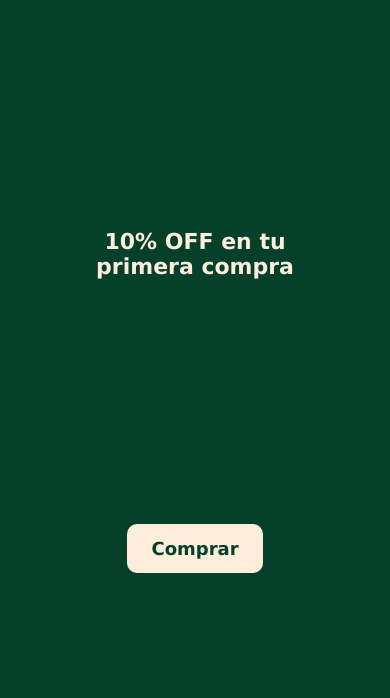
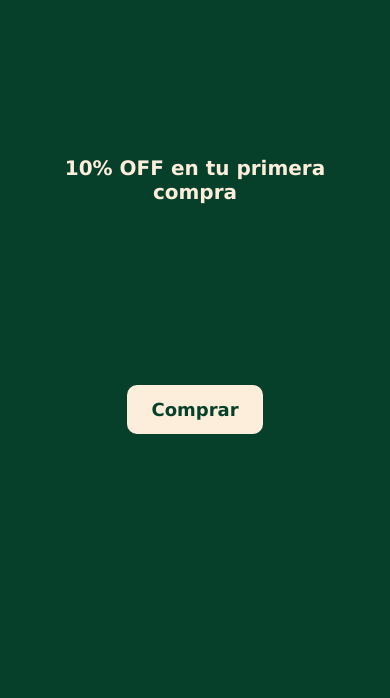
Before and after one commit to mserra2005/Records, a plain HTML site: page anuncio.html in a window 390 px wide. Shown: the part 146-844 px from the top of the page. Drawn offline with Linux system fonts and the light colour scheme.

Commit message:
Add files via upload

```diff
--- a/anuncio.html
+++ b/anuncio.html
@@ -61,7 +61,7 @@
           height: 600px;
           max-width: 300px;
           margin: auto;
-          padding: 30px 20px;
+          padding: 20px 10px;
           text-align: center;
         }
 
@@ -69,19 +69,26 @@
           max-height: 100px;
         }
 
-        .anuncio h1 {
-          font-size: 22px;
-          margin: 0;
-          flex: none;
+        .contenido-centro {
+          flex: 1;
           display: flex;
           align-items: center;
           justify-content: center;
-          height: 100%;
+          width: 100%;
+        }
+
+        .anuncio h1 {
+          font-size: 20px;
+          margin: 0;
         }
 
         .boton {
           padding: 14px 24px;
           font-size: 18px;
+        }
+
+        body {
+          overflow: hidden;
         }
       }
     </style>
@@ -90,7 +97,9 @@
   <body>
     <div class="anuncio">
       <img src="ICON.png" alt="Logo" />
-      <h1>10% OFF en tu primera compra</h1>
+      <div class="contenido-centro">
+        <h1>10% OFF en tu primera compra</h1>
+      </div>
       <a
         href="https://mserra2005.github.io/Records/productos.html"
         target="_blank"
```
